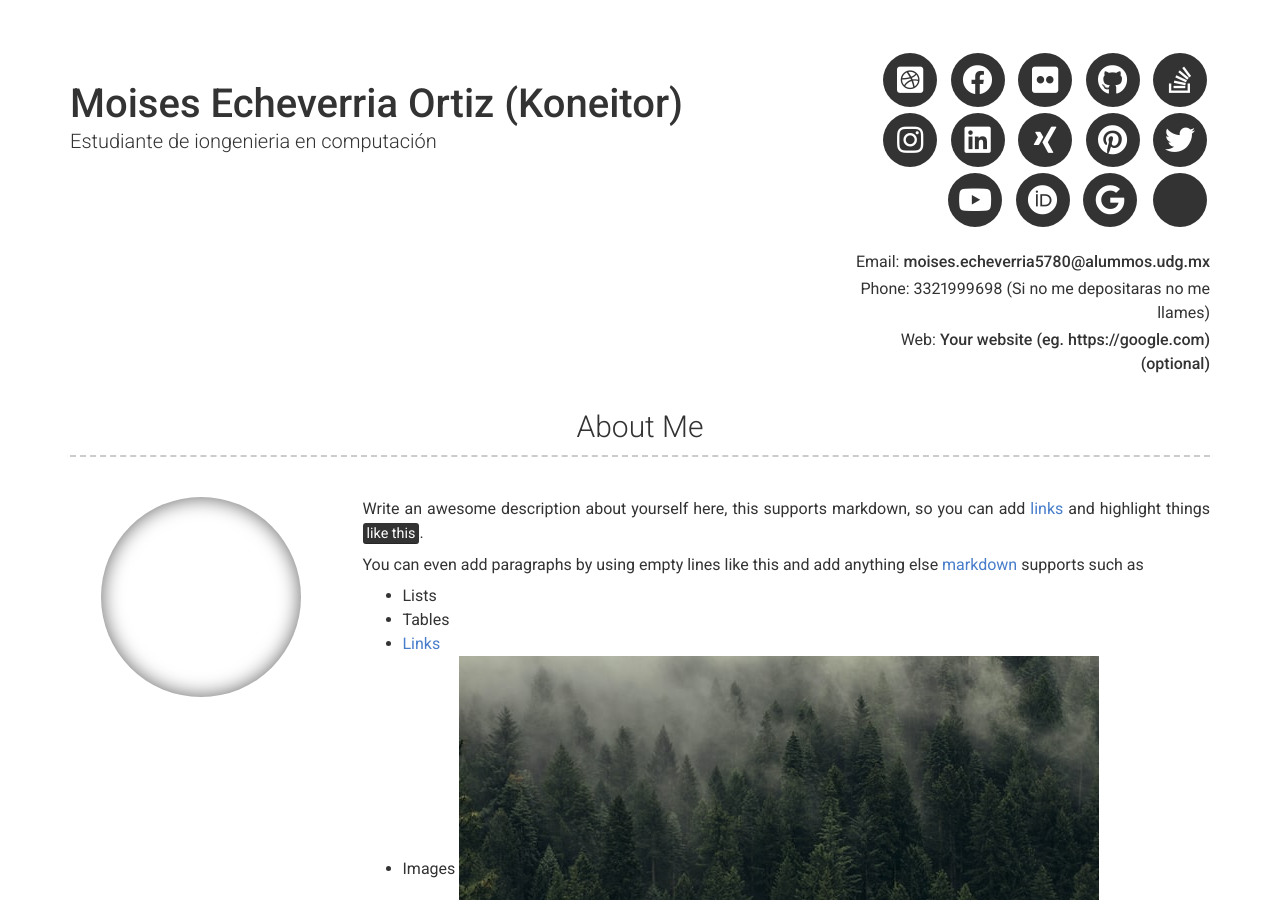
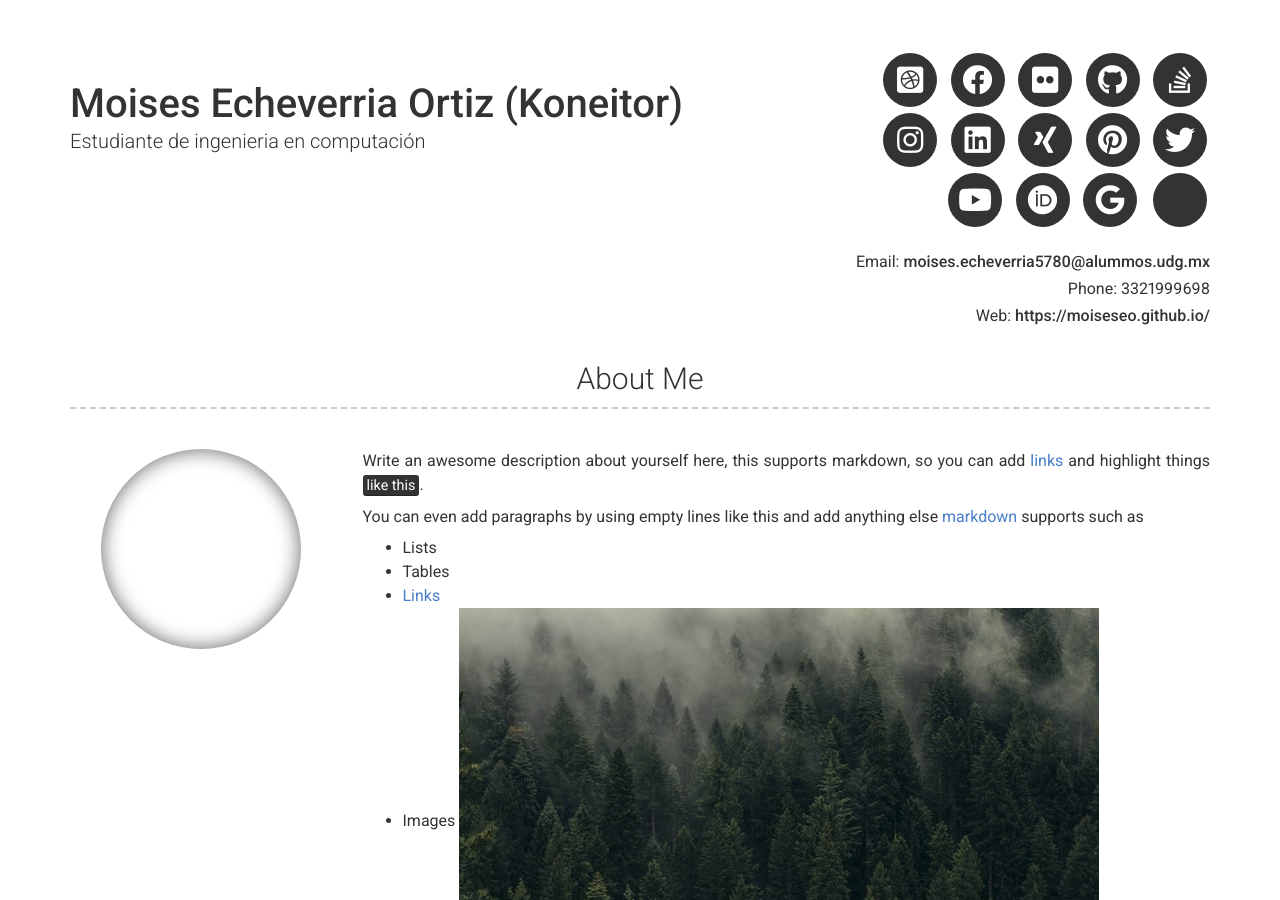
Before and after one commit to MoisesEO/moiseseo.github.io, a Jekyll site: the page built from index.md, in a window 1280 px wide and 900 px high. Built offline with Jekyll 4.4.1, drawn with Linux system fonts in a browser that asks for light colours; nearby versions of some CDN libraries.

Commit message:
Cuarto cambio

```diff
--- a/_config.yml
+++ b/_config.yml
@@ -7,12 +7,12 @@ version: 2
 
 # Personal info
 name: Moises Echeverria Ortiz (Koneitor)
-title: Estudiante de iongenieria en computación
+title: Estudiante de ingenieria en computación
 email: moises.echeverria5780@alummos.udg.mx
 # email_title: Email (Email title override)
-phone: 3321999698 (Si no me depositaras no me llames)
+phone: 3321999698
 # phone_title: Phone (Phone title override)
-website: Your website (eg. https://google.com)(optional)
+website: https://moiseseo.github.io/
 # website_title: Web (Website title override)
 
 # Dark Mode (true/false/never)
```
